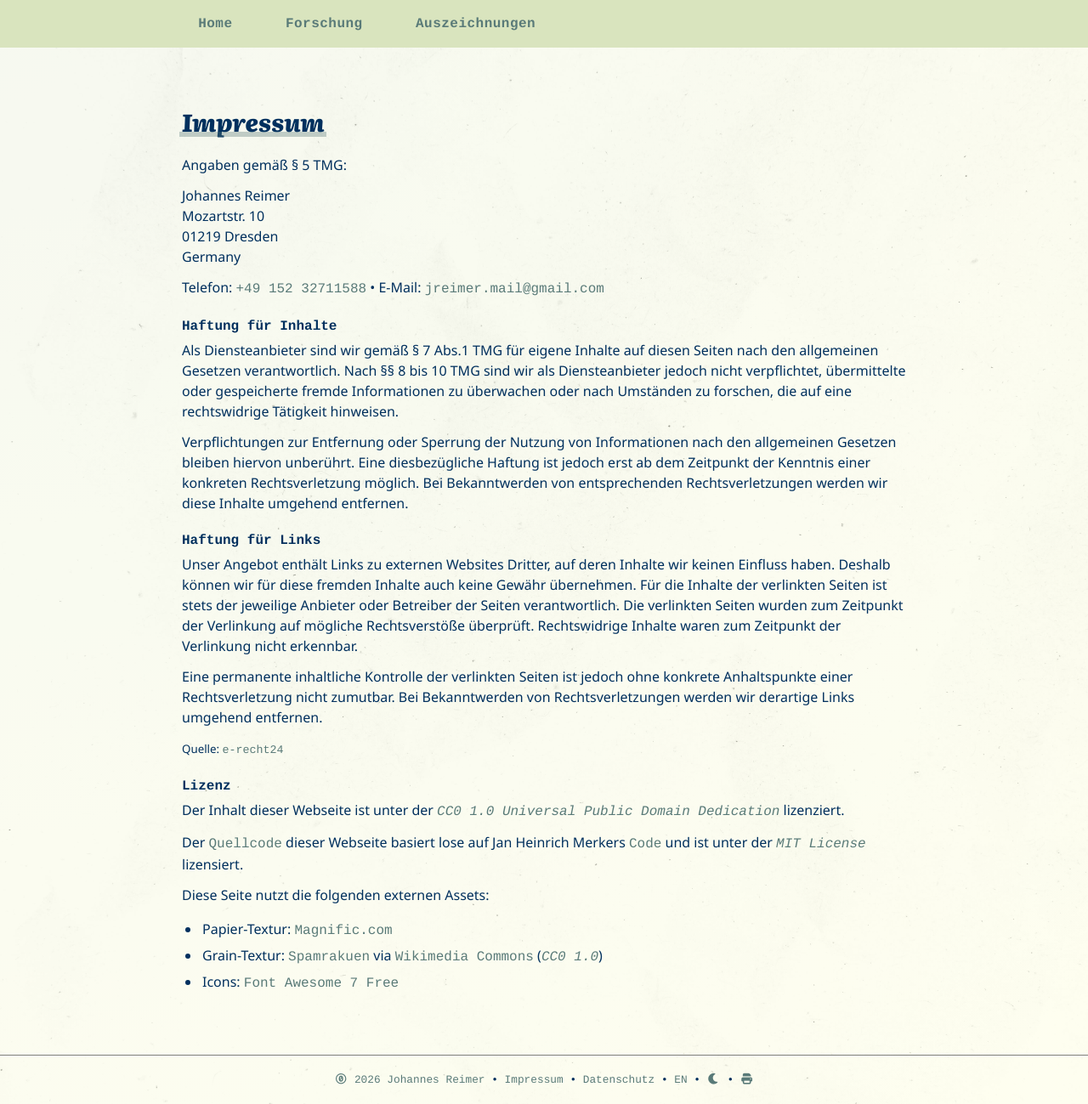
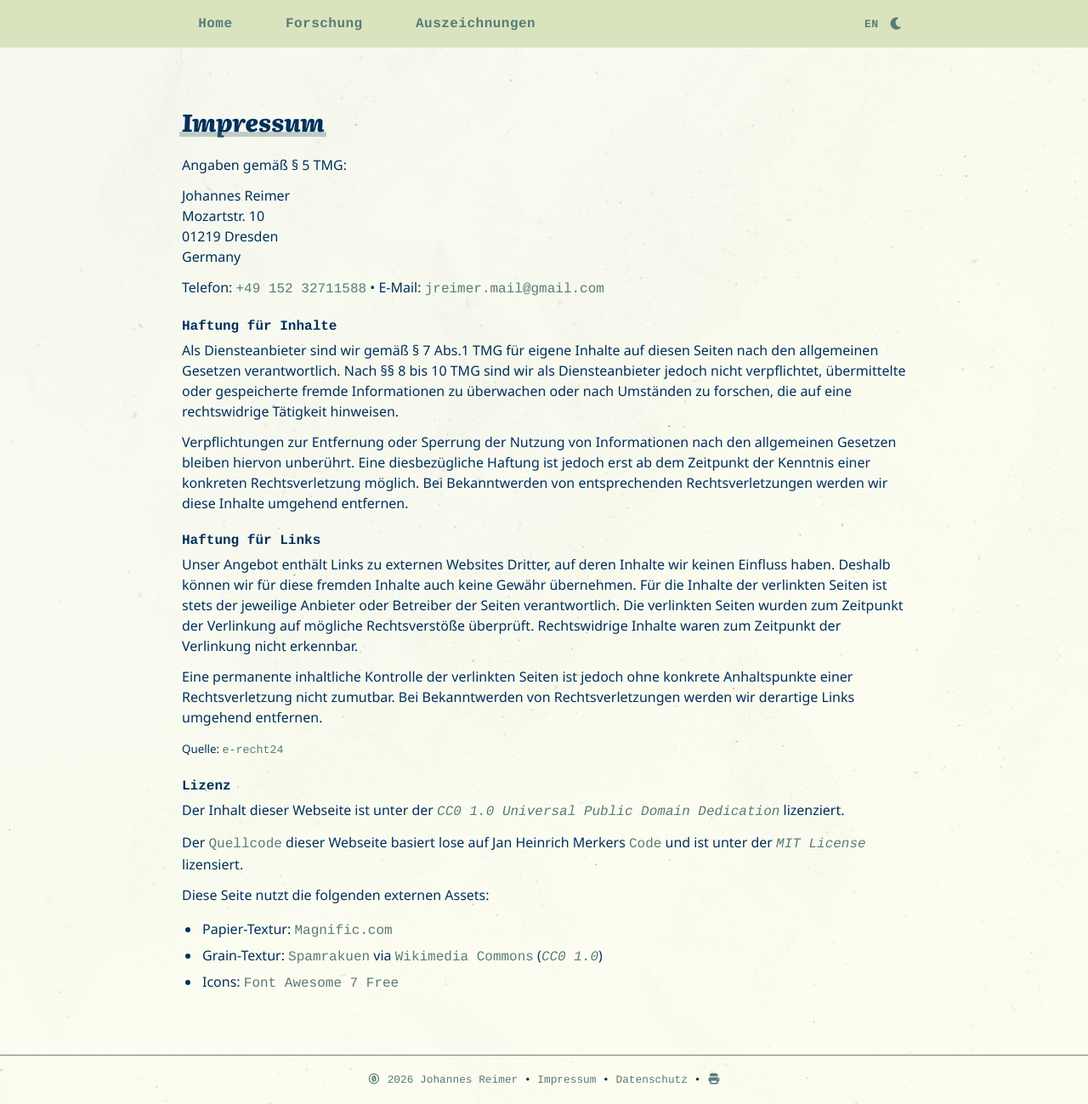
Before and after one commit to JohannesReimer/johannesreimer.github.io, a Jekyll site: the page built from disclaimer.md, in a window 1280 px wide and 1299 px high. Shown: the whole window at 85% size. Built offline with Jekyll 4.4.1, drawn with Linux system fonts in a browser that asks for light colours; nearby versions of some CDN libraries; a style sheet for code colours, icons or effects is not loaded.

Commit message:
Moved light/dark and EN/DE toggles to nav bar

```diff
--- a/_includes/partials/footer.html
+++ b/_includes/partials/footer.html
@@ -26,16 +26,6 @@
     title='{{ site.data.dictionary[site.lang].privacyTitleShort | default: "Privacy" }}'
   >
     {{ site.data.dictionary[site.lang].privacyTitleShort | default: "Privacy" }}
-  </a>
-  •
-
-  <!-- Language toggle -->
-  <a href="#" id="language-toggle" title="Switch language" aria-label="Switch language">EN</a>
-  •
-
-  <!-- Theme toggle -->
-  <a href="#" id="theme-toggle" title="Switch color theme" aria-label="Switch color theme">
-    <i id="theme-toggle-icon" class="fa-solid fa-moon" aria-hidden="true"></i>
   </a>
 
   <!-- Footer menu -->
--- a/_includes/partials/navigation.html
+++ b/_includes/partials/navigation.html
@@ -2,6 +2,13 @@
   <button class="nav-toggle" aria-label="Menü öffnen">
     <i class="fa-solid fa-bars"></i>
   </button>
+
+  <div class="nav-actions" aria-label="Site controls">
+    <a href="#" id="language-toggle" title="Switch language" aria-label="Switch language">EN</a>
+    <a href="#" id="theme-toggle" title="Switch color theme" aria-label="Switch color theme">
+      <i id="theme-toggle-icon" class="fa-solid fa-moon" aria-hidden="true"></i>
+    </a>
+  </div>
 
   <ul class="nav-menu">
     <li><a href="{{ '/#home' | relative_url }}">Home</a></li>
--- a/css/style.css
+++ b/css/style.css
@@ -189,6 +189,39 @@ nav ul li a.active {
   right: 0;
   width: 100%;
   z-index: 1000;
+}
+
+.nav-actions {
+  position: absolute;
+  top: 50%;
+  right: max(1.5rem, calc((100vw - 900px) / 2 + 1.5rem));
+  transform: translateY(-50%);
+  display: inline-flex;
+  align-items: center;
+  gap: 0.45rem;
+  z-index: 1001;
+}
+
+.nav-actions a {
+  display: inline-flex;
+  align-items: center;
+  justify-content: center;
+  color: var(--nav-link-color);
+  font-family: var(--font-heading);
+  font-size: 0.82rem;
+  font-weight: 700;
+  letter-spacing: 0.03em;
+  min-width: 1.4rem;
+  line-height: 1;
+}
+
+#theme-toggle-icon {
+  font-size: 0.9rem;
+}
+
+.nav-actions a:hover {
+  color: var(--nav-link-hover-color);
+  text-decoration: none;
 }
 
 .nav-menu {
@@ -520,6 +553,16 @@ footer {
     padding: 1rem;
   }
 
+  .nav-actions {
+    right: 1rem;
+    gap: 0.5rem;
+  }
+
+  .nav-actions a {
+    font-size: 0.82rem;
+    min-width: 1.4rem;
+  }
+
   .nav-menu {
     display: flex;
     position: absolute;
```
